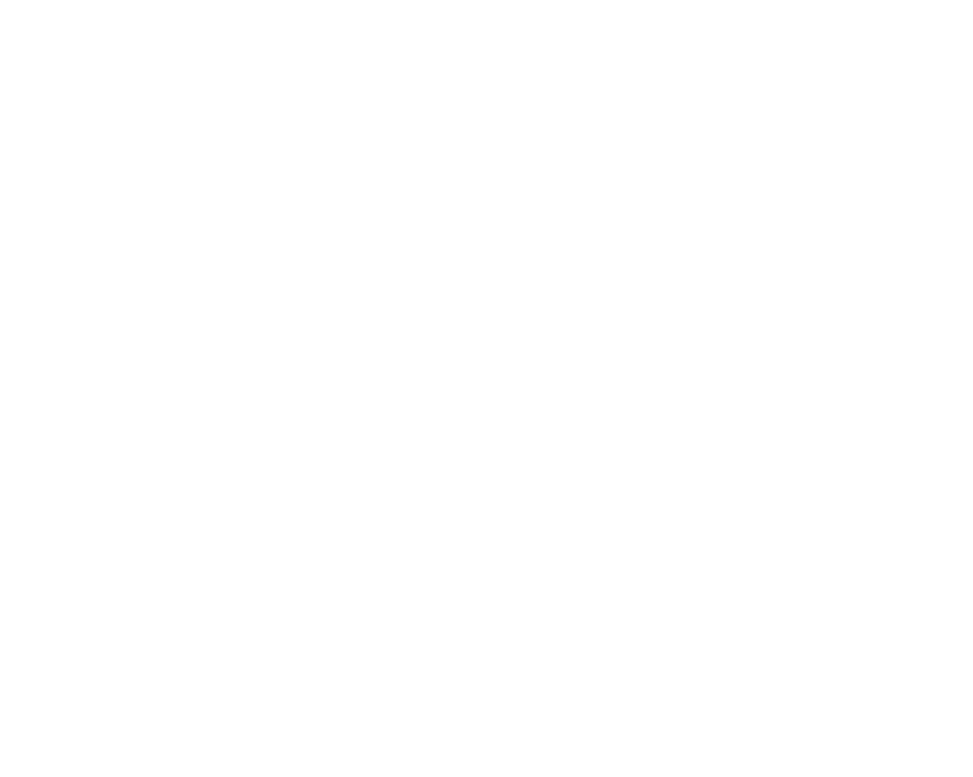
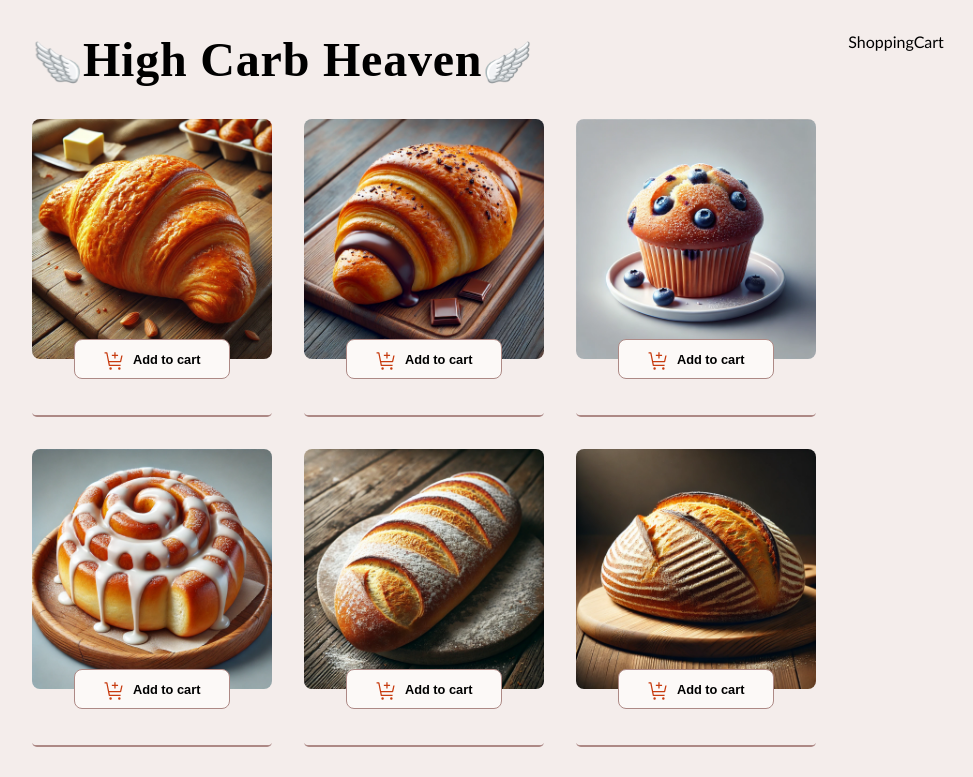
Before and after one commit to DavidJad88/bakery-workshop, a React (Vite) app: page / in a window 1280 px wide. Shown: the top 777 px of the page, without its empty margins (152-1125 px from the left). Built offline with nearby package versions, Linux system fonts and the light colour scheme.

Commit message:
create base content in components MenuList and MenuItem

```diff
--- a/src/App.jsx
+++ b/src/App.jsx
@@ -1,7 +1,19 @@
+import { useState } from "react";
 import "./App.css";
+import MenuList from "./components/MenuList/MenuList";
+import ShoppingCart from "./components/ShoppingCart/ShoppingCart";
 
 function App() {
-  return <></>;
+  const [cartContent, setcartContent] = useState();
+  return (
+    <>
+      <section className="listWrapper">
+        <MenuList />
+      </section>
+
+      <ShoppingCart />
+    </>
+  );
 }
 
 export default App;
--- a/src/components/CounterButton/CounterButton.jsx
+++ b/src/components/CounterButton/CounterButton.jsx
@@ -1,4 +1,5 @@
 import React from "react";
+import styles from "./CounterButton.module.css";
 
 const CounterButton = () => {
   return <div>CounterButton</div>;
--- a/src/components/MenuItem/MenuItem.jsx
+++ b/src/components/MenuItem/MenuItem.jsx
@@ -1,7 +1,14 @@
 import React from "react";
+import styles from "./MenuItem.module.css";
 
-const MenuItem = () => {
-  return <div>MenuItem</div>;
+const MenuItem = ({ key, item, cartContent, setCartContent }) => {
+  return (
+    <div className={styles.menuItem}>
+      <img src={item.imageUrl} />
+
+      <button>Add to cart</button>
+    </div>
+  );
 };
 
 export default MenuItem;
--- a/src/components/MenuList/MenuList.jsx
+++ b/src/components/MenuList/MenuList.jsx
@@ -1,7 +1,26 @@
 import React from "react";
+import styles from "./MenuList.module.css";
+import MenuItem from "../MenuItem/MenuItem";
+import bakeryItems from "../../assets/data";
 
-const MenuList = () => {
-  return <div>MenuList</div>;
+const MenuList = ({ cartContent, setCartContent }) => {
+  return (
+    <>
+      <h1 className={styles.dessertHeader}>High Carb Heaven</h1>
+      <div className={styles.menuList}>
+        {bakeryItems.map((item, index) => {
+          return (
+            <MenuItem
+              key={item.id}
+              item={item}
+              cartContent={cartContent}
+              setCartContent={setCartContent}
+            />
+          );
+        })}
+      </div>
+    </>
+  );
 };
 
 export default MenuList;
--- a/src/components/ShoppingCart/ShoppingCart.jsx
+++ b/src/components/ShoppingCart/ShoppingCart.jsx
@@ -1,4 +1,5 @@
 import React from "react";
+import styles from "./ShoppingCart.module.css";
 
 const ShoppingCart = () => {
   return <div>ShoppingCart</div>;
--- a/src/index.css
+++ b/src/index.css
@@ -1,10 +1,19 @@
-
 #root {
-	font-family: 'Gill Sans', 'Gill Sans MT', Calibri, 'Trebuchet MS', sans-serif;
+  font-family: "Gill Sans", "Gill Sans MT", Calibri, "Trebuchet MS", sans-serif;
   font-size: 16px;
   padding: 2rem 2rem;
   position: relative;
   background: var(--color-Rose-100);
+
+  /* Theme colors */
+  --color-Red: hsl(14, 80%, 31%);
+  --color-Green: hsl(159, 69%, 38%);
+  --color-Rose-50: hsl(20, 50%, 98%);
+  --color-Rose-100: hsl(13, 31%, 94%);
+  --color-Rose-300: hsl(14, 25%, 72%);
+  --color-Rose-400: hsl(7, 20%, 60%);
+  --color-Rose-500: hsl(12, 20%, 44%);
+  --color-Rose-900: hsl(14, 65%, 9%);
 }
 
 @media screen and (min-width: 769px) {
@@ -13,3 +22,19 @@
     justify-content: center;
   }
 }
+
+* {
+  box-sizing: border-box;
+  margin: 0;
+  padding: 0;
+}
+
+img {
+  max-width: 100%;
+}
+
+button {
+  background: transparent;
+  border: none;
+  cursor: pointer;
+}
```
Lines whose indentation alone changed are shown as unchanged.
